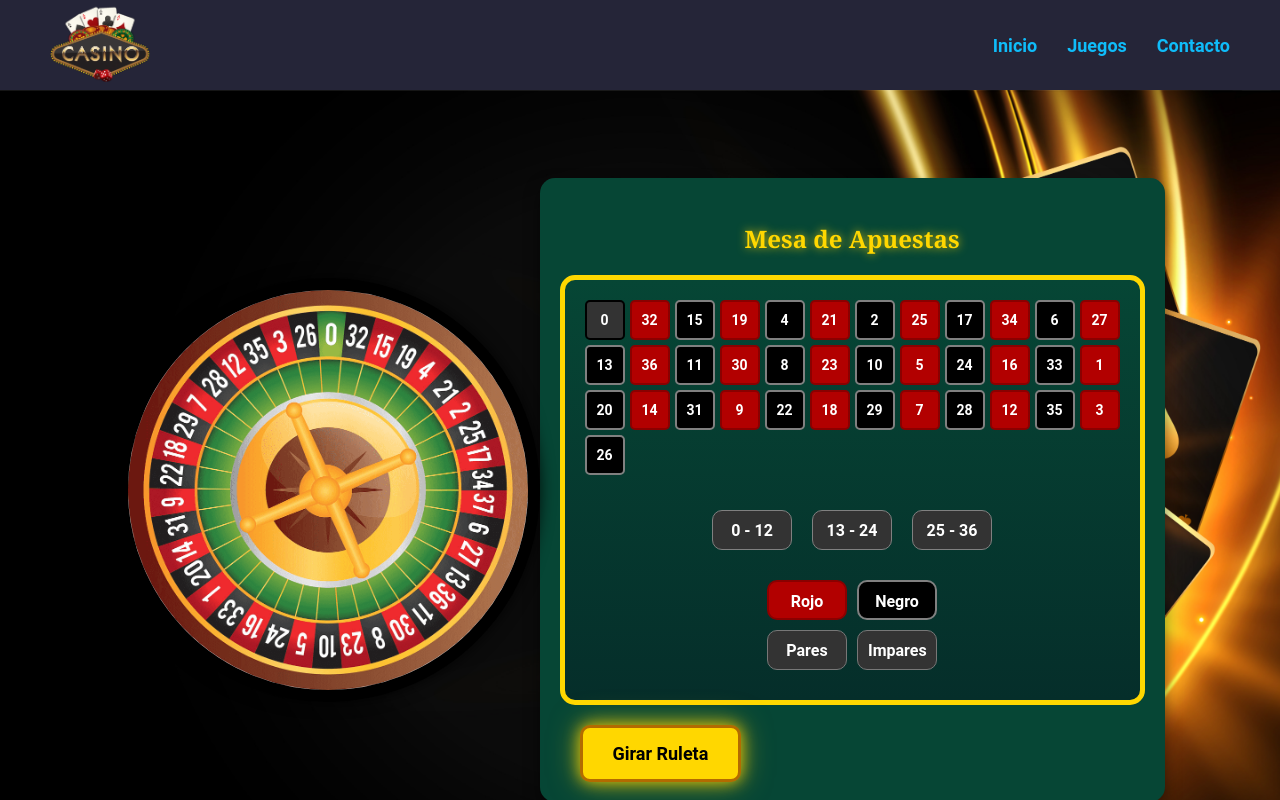
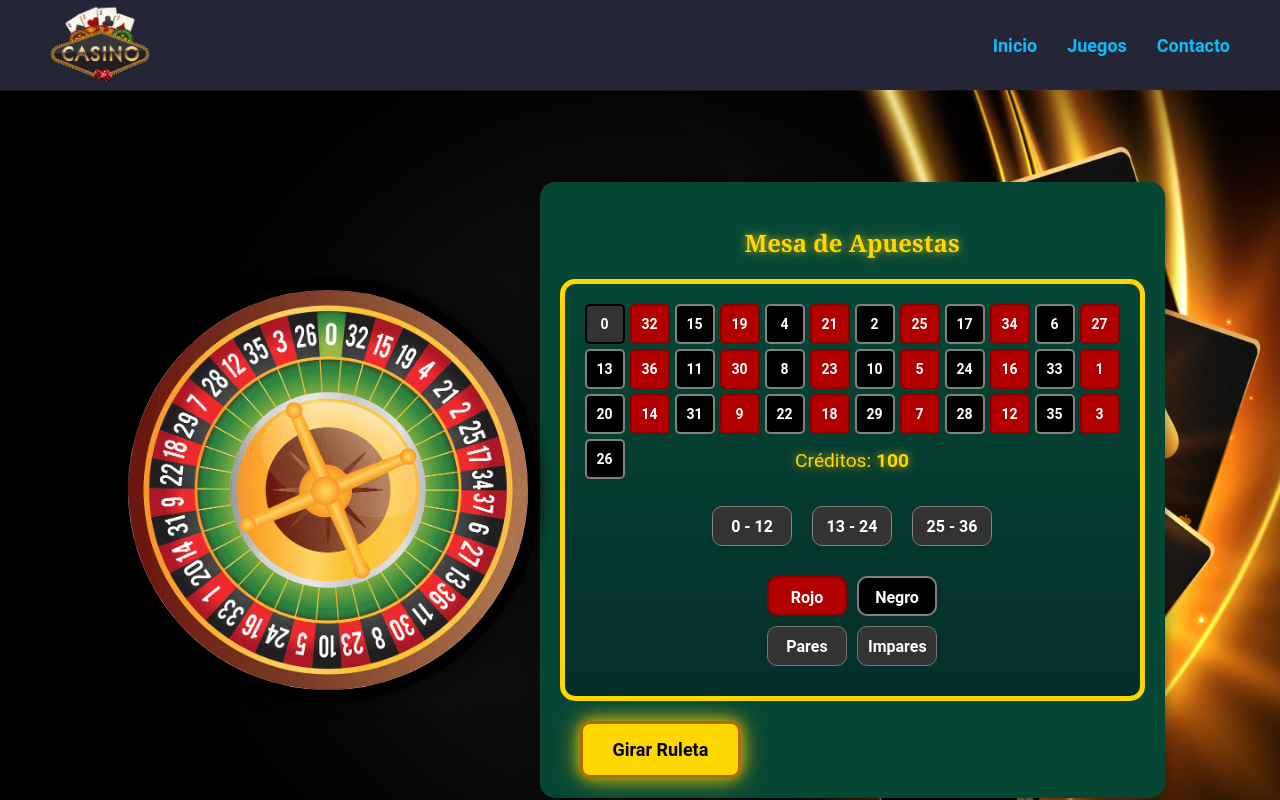
Before and after one commit to rferpae569/Casino, an Angular app: page /Ruleta in a window 1280 px wide. Built offline with nearby package versions, Linux system fonts and the light colour scheme.

Commit message:
Casino Rubén Fernández

```diff
--- a/src/app/Juegos/ruleta/ruleta.component.html
+++ b/src/app/Juegos/ruleta/ruleta.component.html
@@ -35,7 +35,12 @@
           {{ num }}
         </button>
       </div>
-
+      <!-- Indicador de créditos -->
+      <div class="credits-indicator">
+        <p>
+          Créditos: <strong>{{ credits }}</strong>
+        </p>
+      </div>
       <div class="bet-options">
         <div class="range-options">
           <button
@@ -90,7 +95,9 @@
       </div>
     </div>
     <div class="spin-section">
-        <p *ngIf="isSpinComplete" class="resultado">El resultado es: {{ result }}</p>
+      <p *ngIf="isSpinComplete" class="resultado">
+        El resultado es: {{ result }}
+      </p>
       <button
         class="spin-button"
         [ngClass]="{ 'center-button': isSpinComplete }"
--- a/src/app/Juegos/ruleta/ruleta.component.scss
+++ b/src/app/Juegos/ruleta/ruleta.component.scss
@@ -308,6 +308,20 @@ body {
   margin: 0 20px;
 }
 
+.credits-indicator {
+  text-align: center;
+  margin: 10px 0;
+  font-size: 1.2em;
+  color: #ffd700;
+  text-shadow: 0px 0px 10px rgba(255, 215, 0, 0.8);
+  margin-top: -50px;
+}
+
+.credits-indicator strong {
+  color: #ffd700;
+  text-shadow: 0px 0px 10px rgba(255, 215, 0, 0.8);
+}
+
 /* Estilo general del footer */
 .footer {
   display: flex;
--- a/src/app/Juegos/ruleta/ruleta.component.ts
+++ b/src/app/Juegos/ruleta/ruleta.component.ts
@@ -21,8 +21,9 @@ export class RuletaComponent  {
 result: string | null = null; // Almacena el resultado del giro
 message: string = ''; // Mensaje que se mostrará abajo del resultado
 isSpinComplete = false; // Controla si la animación de la ruleta terminó
+credits = 100; // Créditos iniciales del jugador
 bets: { [key: string]: (string | number)[] | string | null } = {
-    number: [], // Arreglo para números apostados
+    number: [],
     color: null,
     parity: null,
     range: null,
@@ -30,6 +31,21 @@ export class RuletaComponent  {
 
 // Método para girar la ruleta
 spin() {
+  // Verificar si hay créditos disponibles
+  const totalBets =
+      (Array.isArray(this.bets['number']) ? this.bets['number'].length : 0) +
+      (this.bets['color'] ? 1 : 0) +
+      (this.bets['parity'] ? 1 : 0) +
+      (this.bets['range'] ? 1 : 0);
+
+  if (this.credits < totalBets) {
+      this.message = 'No tienes suficientes créditos para cubrir todas las apuestas.';
+      return;
+  }
+
+  // Restar créditos según las apuestas
+  this.credits -= totalBets;
+
   const spins = Math.floor(Math.random() * 3) + 3; // Vueltas completas adicionales
   const randomAngle = Math.floor(Math.random() * 360); // Ángulo aleatorio final
   const totalRotation = spins * 360 + randomAngle;
@@ -52,6 +68,11 @@ export class RuletaComponent  {
 
 // Método para colocar las apuestas
 placeBet(type: string, value: string | number) {
+    if (this.credits <= 0) {
+        this.message = 'No tienes suficientes créditos para apostar.';
+        return;
+    }
+
     if (type === 'number') {
         if (Array.isArray(this.bets['number'])) {
             if (this.bets['number'].includes(value)) {
@@ -71,14 +92,6 @@ export class RuletaComponent  {
     }
 }
 
-  // Verifica si una apuesta está seleccionada
-  isBetSelected(type: string, value: string | number): boolean {
-    if (type === 'number') {
-      return Array.isArray(this.bets['number']) && this.bets['number'].includes(value);
-    }
-    return this.bets[type] === value;
-  }
-
 // Verifica las apuestas y muestra el resultado
 checkBets() {
     if (!this.result) return; // Asegurarnos de que result no sea null
@@ -89,23 +102,41 @@ export class RuletaComponent  {
     const isInSecond12 = parseInt(this.result) >= 13 && parseInt(this.result) <= 24;
     const isInThird12 = parseInt(this.result) >= 25 && parseInt(this.result) <= 36;
 
-    // Verificar si el resultado está en los números apostados
+    let payout = 0;
+
     if (this.bets['number'] && Array.isArray(this.bets['number']) && this.bets['number'].includes(this.result)) {
+        payout = 36; // Pago 35:1, se multiplica la apuesta por 36
         this.message = '¡Ganaste apostando al número!';
     } else if (this.bets['color'] === color) {
+        payout = 2; // Pago 1:1
         this.message = '¡Ganaste apostando al color!';
     } else if (this.bets['parity'] === parity) {
+        payout = 2; // Pago 1:1
         this.message = '¡Ganaste apostando a pares/impares!';
     } else if (this.bets['range'] === 'first12' && isInFirst12) {
+        payout = 2; // Pago 1:1
         this.message = '¡Ganaste apostando a 0 - 12!';
     } else if (this.bets['range'] === 'second12' && isInSecond12) {
+        payout = 2; // Pago 1:1
         this.message = '¡Ganaste apostando a 13 - 24!';
     } else if (this.bets['range'] === 'third12' && isInThird12) {
+        payout = 2; // Pago 1:1
         this.message = '¡Ganaste apostando a 25 - 36!';
     } else {
         this.message = 'No hubo ganancias.';
     }
+
+    // Agregar ganancias a los créditos
+    this.credits += payout;
 }
+
+isBetSelected(type: string, value: string | number): boolean {
+  if (type === 'number') {
+    return Array.isArray(this.bets['number']) && this.bets['number'].includes(value);
+  }
+  return this.bets[type] === value;
+}
+
 
 // Muestra el resultado después de la animación
 showResult() {
@@ -117,4 +148,5 @@ export class RuletaComponent  {
     const angle = (index * 360) / this.segments.length;
     return `rotate(${angle}deg) translateY(-50%)`;
 }
+
 }
```
Lines whose indentation alone changed are shown as unchanged.
